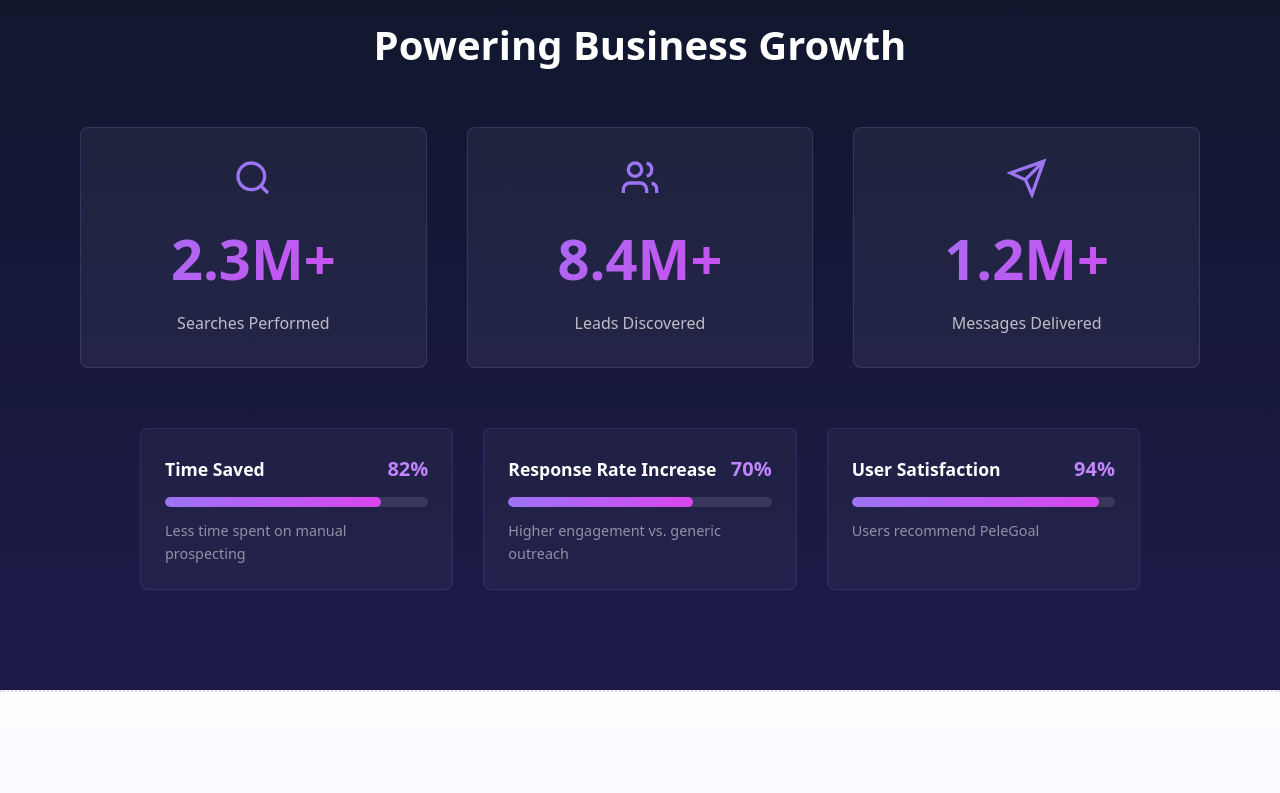
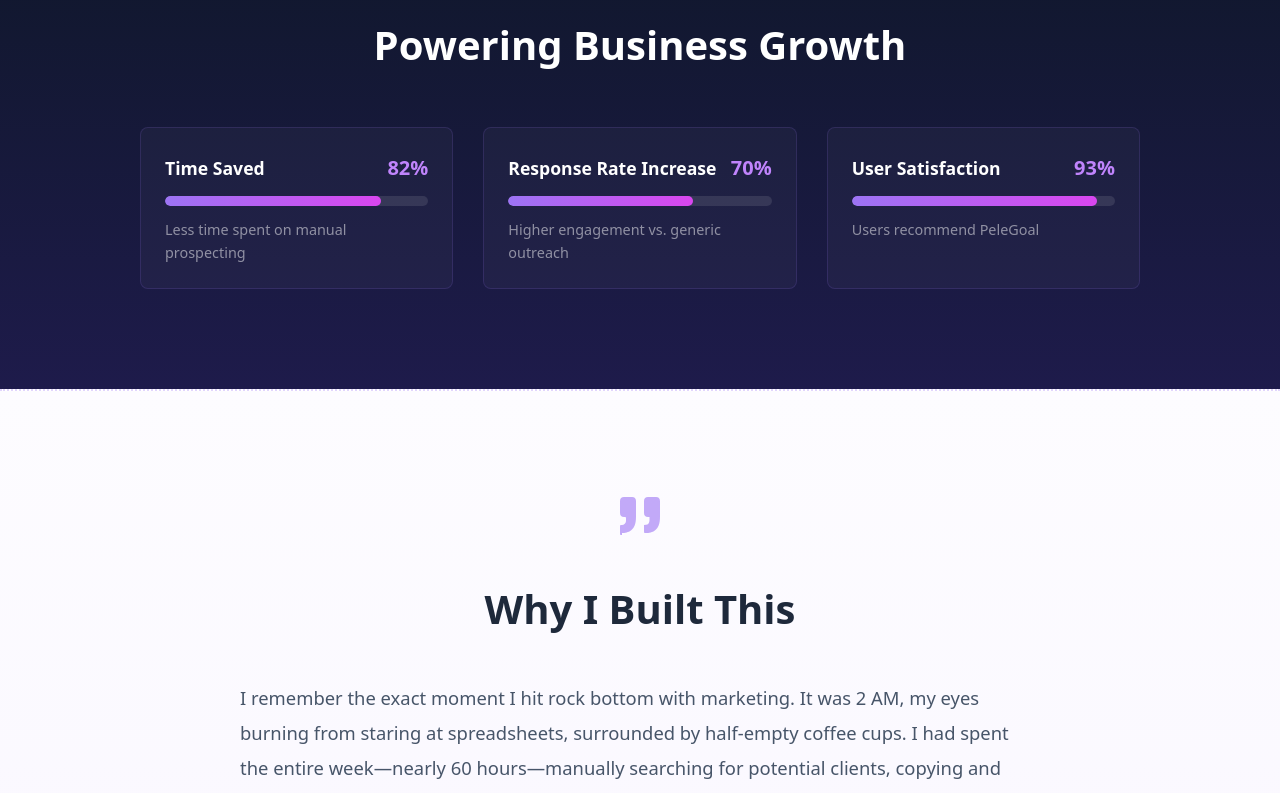
Before and after one commit to shukyba/pelegoal.site, a Next.js app: page / in a window 1280 px wide. Shown: the part 780-1573 px from the top of the page. Built offline with nearby package versions, Linux system fonts and the light colour scheme.

Commit message:
Hide Big Numbers Row in StatsSection component for future use, improving code organization and maintainability.

```diff
--- a/src/components/StatsSection.tsx
+++ b/src/components/StatsSection.tsx
@@ -270,8 +270,8 @@ export default function StatsSection() {
           Powering Business Growth
         </h2>
 
-        {/* Big Numbers Row */}
-        <div style={{
+        {/* Big Numbers Row - Hidden */}
+        {/* <div style={{
           display: 'grid',
           gridTemplateColumns: 'repeat(auto-fit, minmax(200px, 1fr))',
           gap: '40px',
@@ -289,7 +289,7 @@ export default function StatsSection() {
               index={i}
             />
           ))}
-        </div>
+        </div> */}
 
         {/* Progress Bars Row */}
         <div style={{
```
